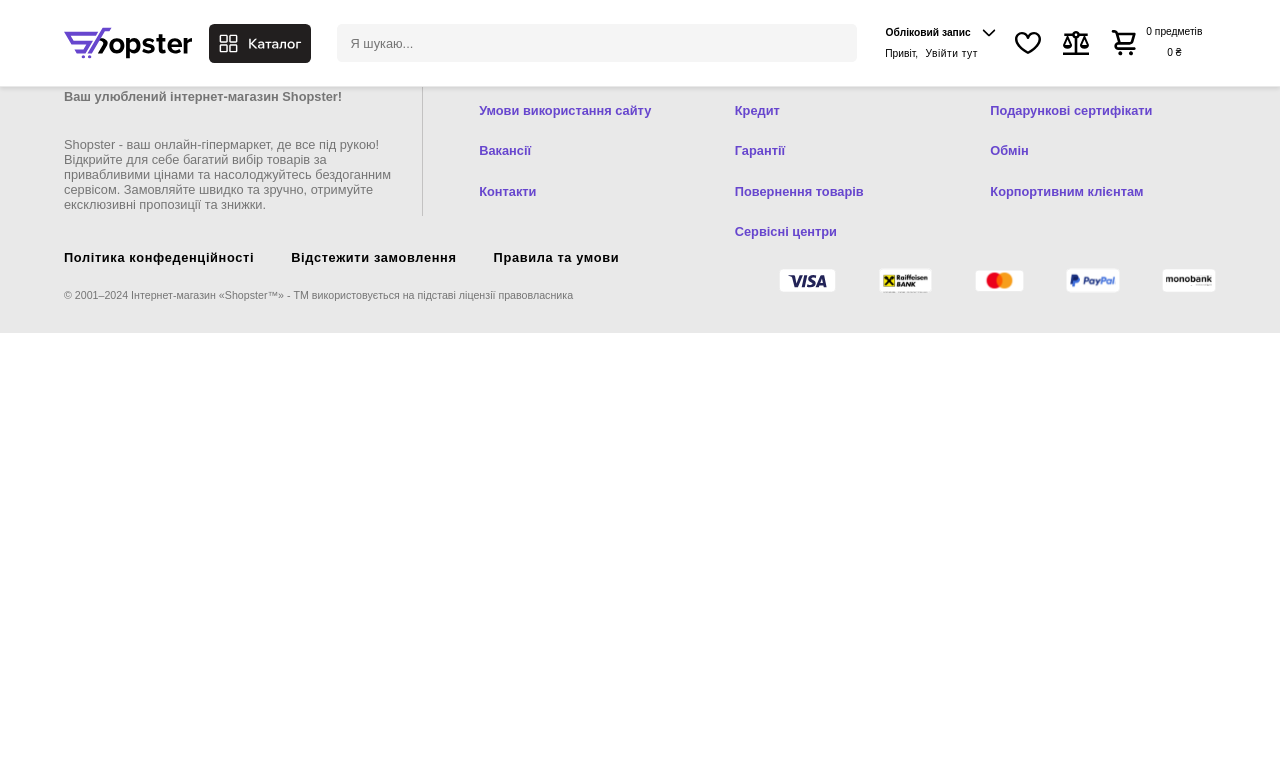
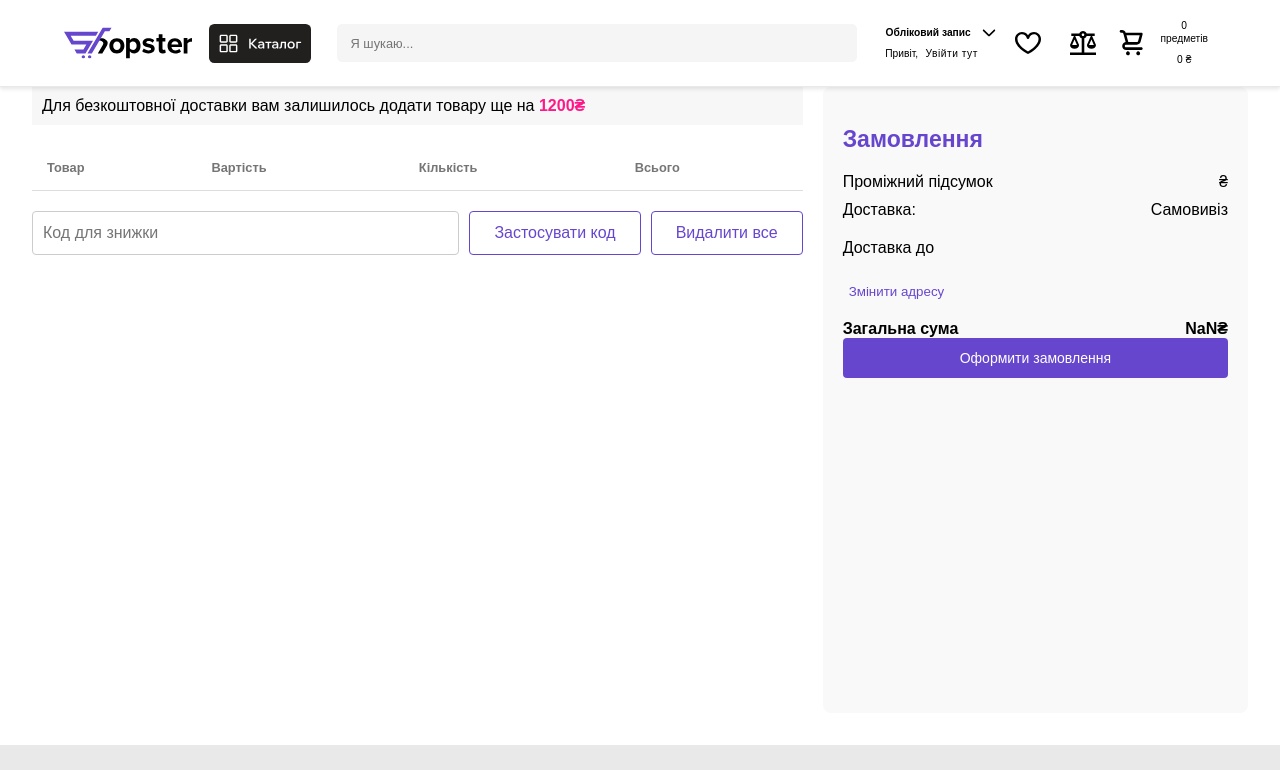
Before and after one commit to kavutan/Shopster, a React (Create React App) app: page /cart in a window 1280 px wide. Shown: the top 770 px of the page. Built offline with nearby package versions, Linux system fonts and the light colour scheme.

Commit message:
Added Cart page and styles, updated Header App for navigation

```diff
--- a/src/App.js
+++ b/src/App.js
@@ -7,6 +7,7 @@ import LoginForm from './pages/LoginForm';
 import MyOrders from './pages/MyOrders';
 import Wishlist from './pages/Wishlist';
 import PrivacyPolicy from './pages/PrivacyPolicy';
+import Cart from './pages/Cart';
 
 function App() {
   return (
@@ -20,6 +21,7 @@ function App() {
           <Route path="/myorders" element={<MyOrders />} />
           <Route path="/privacypolicy" element={<PrivacyPolicy />} />
           <Route path="/login" element={<LoginForm />} />
+          <Route path="/cart" element={<Cart />} />
         </Routes>
         <Footer />
       </div>
--- a/src/components/Header.js
+++ b/src/components/Header.js
@@ -9,6 +9,7 @@ import btnComponent30 from '../images/Component30.svg';
 import LeftSidebarPage from '../components/LeftSidebarPage';
 import {getName} from '../helpers/auth';
 import { Link } from 'react-router-dom';
+
 const Header = ({ setCurrentPage }) => {
 
   const [userName1, setUserName] = useState('');
@@ -115,13 +116,13 @@ const Header = ({ setCurrentPage }) => {
           </div>
 
         </div>
-        <button className="wishlist-button" onClick={() => setCurrentPage('wishlist')}>
+        <Link to="/wishlist" className="wishlist-button">
           <img
             src={btnWishlist}
             alt="Wishlist"
             className="icon-image"
           />
-        </button>
+        </Link>
         <button className="component30">
           <img
             src={btnComponent30}
@@ -129,13 +130,13 @@ const Header = ({ setCurrentPage }) => {
             className="icon-image"
           />
         </button>
-        <button className="cart-button">
+        <Link to="/cart" className="cart-button">
           <img
             src={btnCart}
             alt="Cart"
             className="icon-image"
           />
-        </button>
+        </Link>
         <div className="cart-info">
           <span className="cart-items">{cartItems} предметів</span>
           <span className="cart-price">{cartPrice} ₴</span>
--- /dev/null
+++ b/src/pages/Cart.jsx
@@ -0,0 +1,81 @@
+import React, { useState } from 'react';
+import '../styles/Cart.css';
+
+const Cart = ({ cartItems = [], totalPrice, deliveryInfo = { method: 'pickup', price: 0, address: '' }, onApplyDiscount, onRemoveAll }) => {
+  const [discountCode, setDiscountCode] = useState('');
+
+  const handleApplyCode = () => {
+    onApplyDiscount(discountCode);
+  };
+
+  return (
+    <div className="cart-container">
+      <div className="cart-items-section">
+        <div className="free-delivery-info">
+          Для безкоштовної доставки вам залишилось додати товару ще на <span className="highlight">1200₴</span>
+        </div>
+        <div className="cart-table">
+          <table>
+            <thead>
+              <tr>
+                <th>Товар</th>
+                <th>Вартість</th>
+                <th>Кількість</th>
+                <th>Всього</th>
+              </tr>
+            </thead>
+            <tbody>
+              {cartItems.map((item, index) => (
+                <tr key={index}>
+                  <td className="cart-item">
+                    <img src={item.image} alt={item.name} className="cart-item-image" />
+                    <span>{item.name}</span>
+                  </td>
+                  <td className="cart-item-price">{item.price}₴</td>
+                  <td>
+                    <input type="number" defaultValue={item.quantity} min="1" />
+                  </td>
+                  <td>{item.price * item.quantity}₴</td>
+                </tr>
+              ))}
+            </tbody>
+          </table>
+        </div>
+        <div className="discount-section">
+          <input
+            type="text"
+            placeholder="Код для знижки"
+            className="discount-input"
+            value={discountCode}
+            onChange={(e) => setDiscountCode(e.target.value)}
+          />
+          <button className="apply-discount-button" onClick={handleApplyCode}>Застосувати код</button>
+          <button className="remove-all-button" onClick={onRemoveAll}>Видалити все</button>
+        </div>
+      </div>
+      <div className="cart-summary-section">
+        <h2>Замовлення</h2>
+        <div className="summary-item">
+          <span>Проміжний підсумок</span>
+          <span>{totalPrice}₴</span>
+        </div>
+        <div className="summary-item">
+          <span>Доставка:</span>
+          <span>{deliveryInfo.method === 'pickup' ? 'Самовивіз' : `${deliveryInfo.method}: ${deliveryInfo.price}₴`}</span>
+        </div>
+        <div className="summary-address">
+          <p>Доставка до</p>
+          <p>{deliveryInfo.address}</p>
+          <button className="change-address-button">Змінити адресу</button>
+        </div>
+        <div className="summary-total">
+          <span>Загальна сума</span>
+          <span>{totalPrice + deliveryInfo.price}₴</span>
+        </div>
+        <button className="checkout-button">Оформити замовлення</button>
+      </div>
+    </div>
+  );
+};
+
+export default Cart;
--- /dev/null
+++ b/src/styles/Cart.css
@@ -0,0 +1,125 @@
+  button, table, input, p {
+    font-family: 'Wix Madefor Display', sans-serif;
+  }
+
+  .cart-container {
+    display: flex;
+    justify-content: space-between;
+    padding: 20px;
+    background-color: white;
+    padding: 0 2rem 2rem 2rem;
+    min-height: calc(100vh - 13.6vw);
+    padding-top: 6.8vw; /* Відступ зверху, щоб форма не заїжджала під header */
+  }
+
+  .cart-items-section {
+    flex: 2;
+    margin-right: 20px;
+  }
+
+  .free-delivery-info {
+    background-color: #f7f7f7;
+    padding: 10px;
+    font-size: 16px;
+  }
+
+  .highlight {
+    color: #ff1887;
+    font-weight: bold;
+  }
+
+  .cart-table {
+    margin-top: 20px;
+    border-collapse: collapse;
+    width: 100%;
+  }
+
+  .cart-table th, .cart-table td {
+    text-align: left;
+    padding: 15px;
+    border-bottom: 1px solid #ddd;
+  }
+
+  .cart-item {
+    display: flex;
+    align-items: center;
+  }
+
+  .cart-item-image {
+    width: 75px;
+    height: 75px;
+    margin-right: 15px;
+    object-fit: cover;
+  }
+
+  .discount-section {
+    display: flex;
+    margin-top: 20px;
+  }
+
+  .discount-input {
+    flex: 2;
+    padding: 10px;
+    font-size: 16px;
+    border: 1px solid #ccc;
+    border-radius: 4px;
+    margin-right: 10px;
+  }
+
+  .checkout-button {
+    color: white;
+    border: none;
+    padding: 0.75rem 1.5rem;
+    font-size: 14px;
+    width: 100%;
+    cursor: pointer;
+    background-color: #6746CE;
+    border-radius: 4px;
+  }
+
+  .apply-discount-button, .remove-all-button {
+    background-color: white;
+    color: #6746ce;
+    border: 1px solid #6746ce;
+    padding: 0.75rem 1.5rem;
+    font-size: 1rem;
+    cursor: pointer;
+    border-radius: 4px;
+    margin-left: auto;
+  }
+
+  .apply-discount-button {
+    margin-right: 10px;
+  }
+
+  .cart-summary-section {
+    flex: 1;
+    padding: 20px;
+    background-color: #f9f9f9;
+    border-radius: 8px;
+  }
+
+  .summary-item {
+    display: flex;
+    justify-content: space-between;
+    margin-bottom: 10px;
+  }
+
+  .summary-address {
+    margin-top: 20px;
+  }
+
+  .change-address-button {
+    margin-top: 10px;
+    background-color: transparent;
+    color: #6746ce;
+    border: none;
+    cursor: pointer;
+  }
+
+  .summary-total {
+    display: flex;
+    justify-content: space-between;
+    font-weight: bold;
+    margin-top: 20px;
+  }
```
